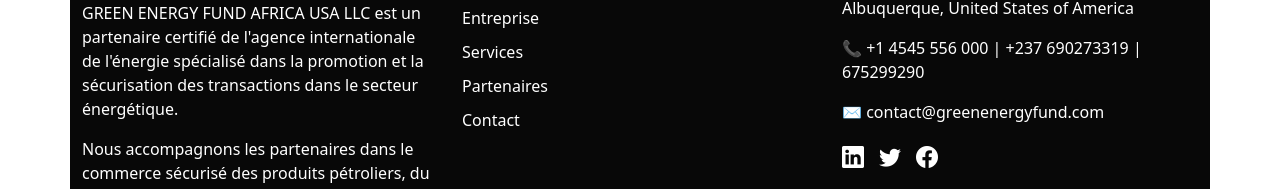
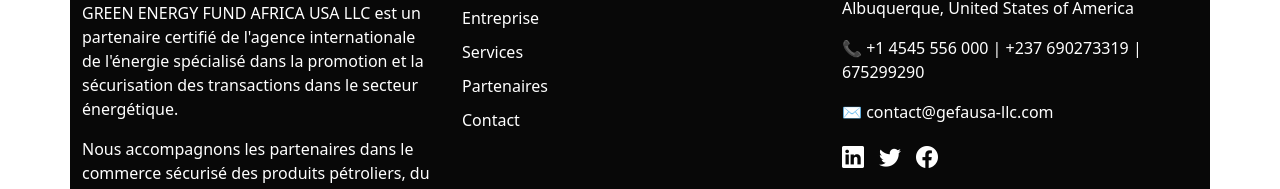
Before and after one commit to CedricAteba23/ptr, an Angular app: page /acceuil in a window 1280 px wide. Shown: the part 2700-2889 px from the top of the page. Built offline with nearby package versions, Linux system fonts and the light colour scheme.

Commit message:
newp ush

```diff
--- a/src/app/acceuil/acceuil.component.html
+++ b/src/app/acceuil/acceuil.component.html
@@ -302,7 +302,7 @@
 
 <p>📍1209 Mountain road PL NE STE N, Albuquerque, United States of America</p>
 <p>📞 +1 4545 556 000 | +237 690273319 | 675299290</p>
-<p>✉️ contact@greenenergyfund.com</p>
+<p>✉️ contact@gefausa-llc.com</p>
 
 <div class="social-icons">
 
```
